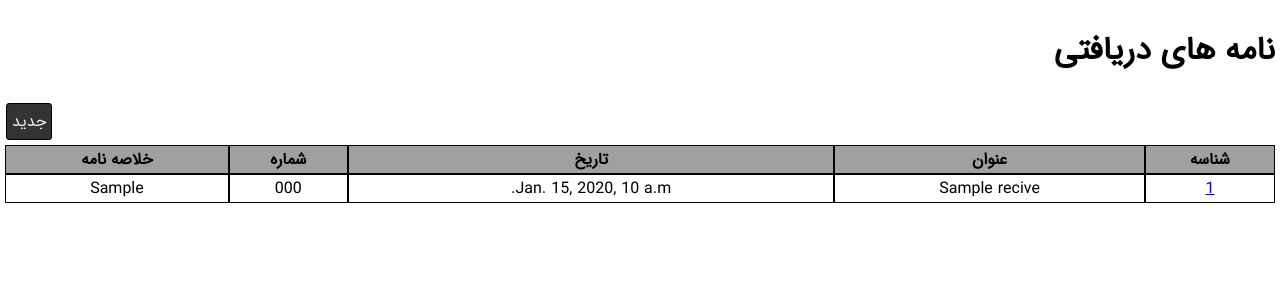
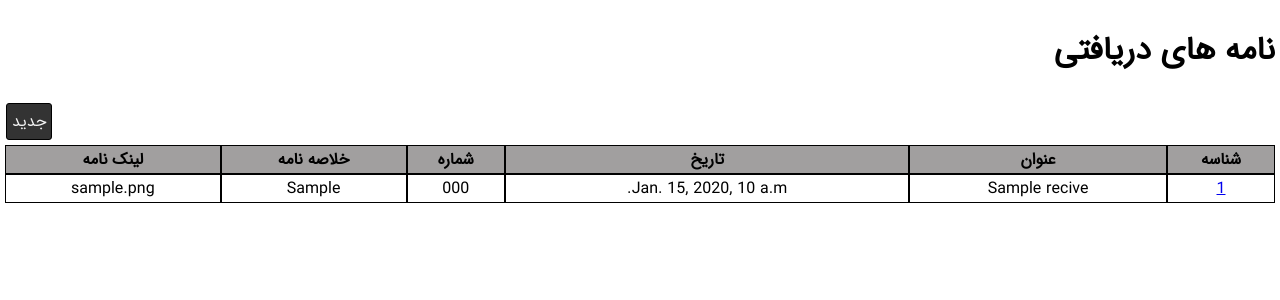
Before and after one commit to Hamidnet220/Chapar, a Django app: page /chapar/recive/ in a window 1280 px wide. Shown: the part 55-355 px from the top of the page. Run offline with Django 3.2, Linux system fonts and the light colour scheme; tables that the repository leaves empty hold one stand-in row (values such as "Sample post").

Commit message:
add file filed to recive model and migrate it

```diff
--- a/templates/recive.html
+++ b/templates/recive.html
@@ -32,6 +32,7 @@
                 <th>تاریخ</th>
                 <th>شماره</th>
                 <th>خلاصه نامه</th>
+                <th>لینک نامه</th>
 
             </tr>
             {% for item in object %}
@@ -41,6 +42,8 @@
                 <td>{{item.recive_date}}</td>
                 <td>{{item.recive_number}}</td>
                 <td>{{item.summery}}</td>
+                <td><a href=#></a>{{item.recive_file}}</td>
+
             </tr>
 
             {% endfor %}
--- a/web/models.py
+++ b/web/models.py
@@ -13,6 +13,7 @@ class Recive(models.Model):
     recive_date  = models.DateTimeField()
     recive_number= models.CharField(max_length = 150)
     description  = models.TextField(blank=True,null=True)
+    recive_file  = models.FileField(upload_to='recives')
 
     def __str__(self):
         return "{}-{}".format(self.title,self.recive_date)
@@ -24,6 +25,6 @@ class Send(models.Model):
     send_date    = models.DateTimeField()
     send_number  = models.CharField(max_length = 150)
     description  = models.TextField(blank=True,null=True)
-
+    send_file    = models.FileField(upload_to='sends')
     def __str__(self):
         return "{}-{}".format(self.title,self.send_date)
```
Also changed, not shown: web/migrations/0001_initial.py, web/migrations/0002_send.py (deleted).
